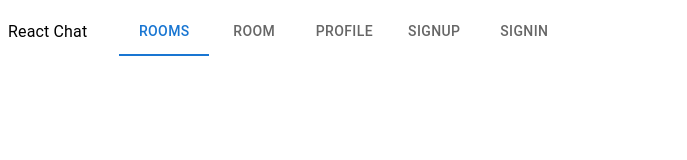
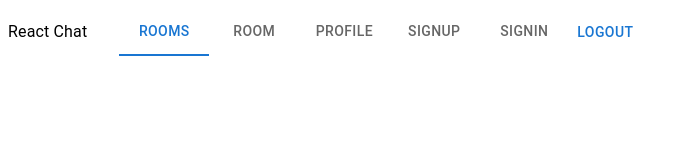
Before and after one commit to crown0128/nestjs-react-chat, a React (Create React App) app in the folder client/: page / in a window 1280 px wide. Shown: the top 160 px of the page, without its empty margins (0-687 px from the left). Built offline with nearby package versions, Linux system fonts and the light colour scheme.

Commit message:
Render logout button when user is signed in

```diff
--- a/client/src/components/header/Header.tsx
+++ b/client/src/components/header/Header.tsx
@@ -1,14 +1,19 @@
 import { FC } from "react";
-import { Box, Typography } from "@mui/material";
-import { Stack } from "@mui/system";
+import { Box, Button, Stack, Typography } from "@mui/material";
+
 import Navbar from "../navbar/Navbar";
+import { useAppSelector } from "../../hooks/redux";
+import { getAuthState } from "../../store/selectors/authSelectors";
 
 const Header: FC = () => {
+  const { isAuth } = useAppSelector(getAuthState);
+
   return (
     <Box component="header">
       <Stack direction="row" alignItems="center">
         <Typography mr="2rem">React Chat</Typography>
         <Navbar />
+        {!isAuth && <Button>Logout</Button>}
       </Stack>
     </Box>
   );
```
